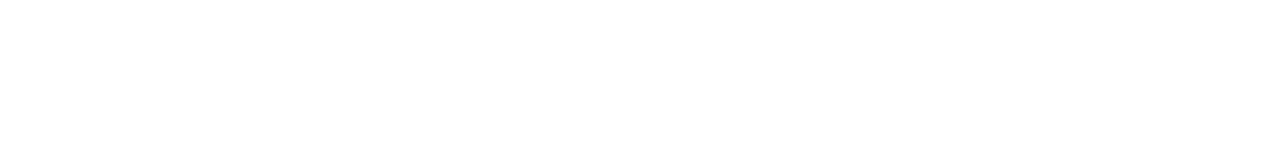
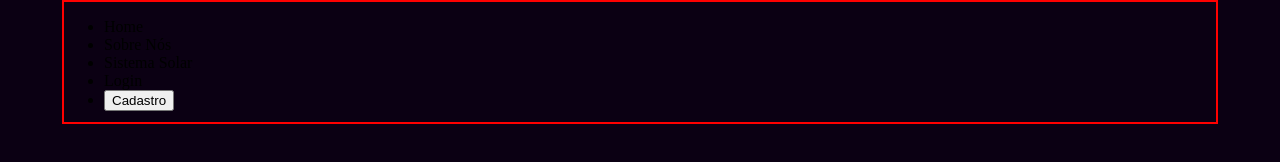
Before and after one commit to Davi-Hilario/Projeto_Voyager, a website: page Voyager_Institucional/public/index.html in a window 1280 px wide. Drawn offline with Linux system fonts and the light colour scheme; files that its build step writes are made by us from their sources; files whose address does not match are found by name.

Commit message:
criando barra de navegação

```diff
--- a/Voyager_Institucional/public/css/estilo-index.css
+++ b/Voyager_Institucional/public/css/estilo-index.css
@@ -0,0 +1,8 @@
+.navBar{
+    width: 100%;
+    background-color: #0B0013;
+    height: 15vh;
+    display: flex;
+    justify-content: center;
+    /* border: 2px solid white; */
+}
--- a/Voyager_Institucional/public/css/style.css
+++ b/Voyager_Institucional/public/css/style.css
@@ -0,0 +1,15 @@
+body, html{
+    margin: 0;
+    padding: 0;
+    box-sizing: border-box;
+    background-color: #0B0013;
+    /* width: 100vw; */
+    /* height: 100vh; */
+}
+
+.container{
+    width: 90%;
+    height: 100%;
+    display: flex;
+    border: 2px solid red;
+}
--- a/Voyager_Institucional/public/index.html
+++ b/Voyager_Institucional/public/index.html
@@ -4,12 +4,24 @@
     <meta charset="UTF-8">
     <meta http-equiv="X-UA-Compatible" content="IE=edge">
     <meta name="viewport" content="width=device-width, initial-scale=1.0">
-    <link rel="stylesheet" href="style.css">
-    <link rel="stylesheet" href="estilo-index.css">
+    <link rel="stylesheet" href="css/style.css">
+    <link rel="stylesheet" href="css/estilo-index.css">
     <script src="script.js"></script>
     <title>Home</title>
 </head>
 <body>
-
+    <!-- Barra de Navegação Superior -->
+    <div class="navBar">
+        <div class="container">
+            <img src="" alt="" class="logoNavbar">
+            <ul>
+                <li>Home</li>
+                <li>Sobre Nós</li>
+                <li>Sistema Solar</li>
+                <li>Login</li>
+                <li><button class="btn btn-cadastro" id="btnCadastrar" onclick="cadastrar()">Cadastro</button></li>
+            </ul>
+        </div>
+    </div>
 </body>
 </html>
```
